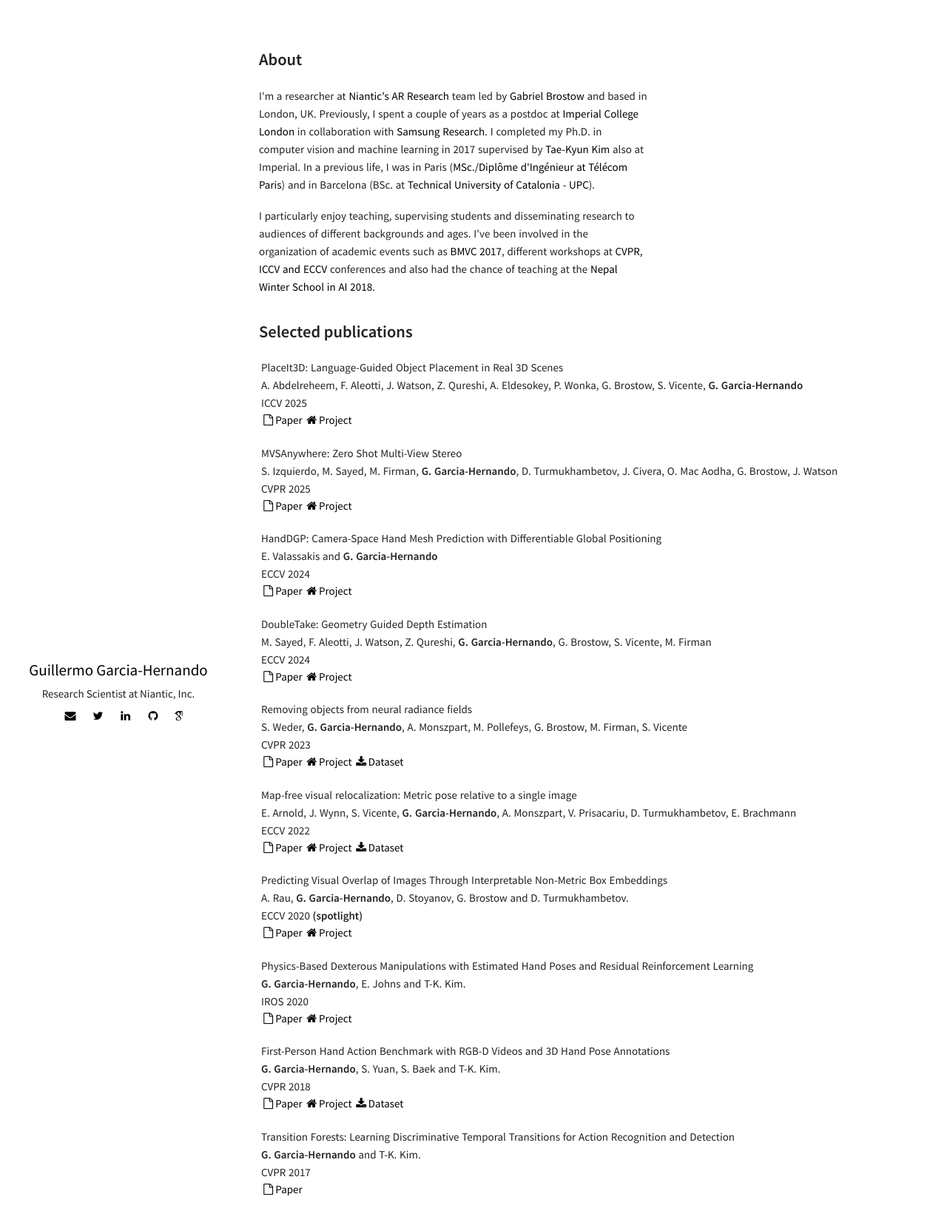
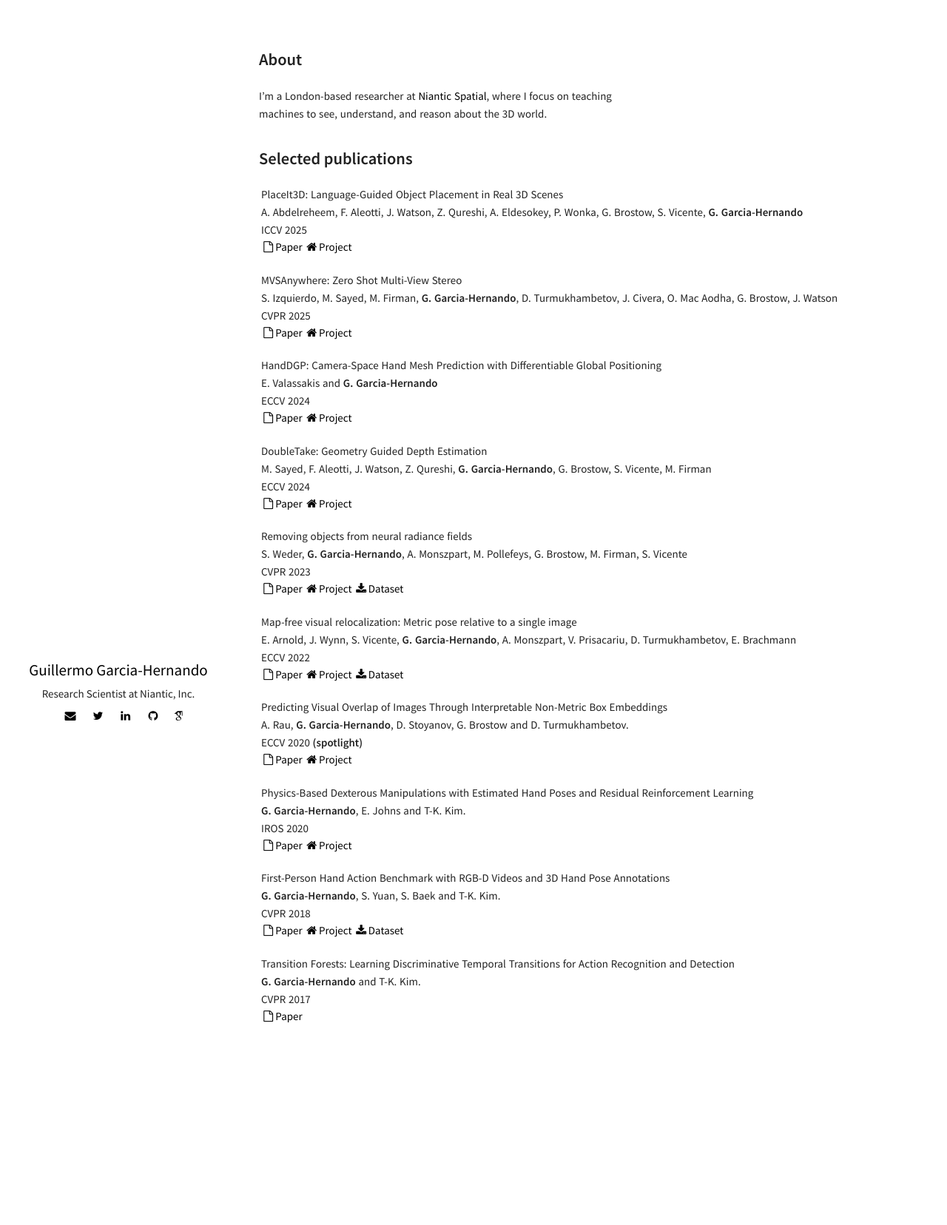
Before and after one commit to guiggh/guiggh.github.io, a Jekyll site: the page built from me.html, in a window 1280 px wide. Shown: the top 1656 px of the page at 74% size. Built offline with Jekyll 4.4.1, drawn with Linux system fonts in a browser that asks for light colours; some web fonts are replaced.

Commit message:
Update about.html

```diff
--- a/_includes/sections/about.html
+++ b/_includes/sections/about.html
@@ -1,5 +1,4 @@
 <h3>About</h3>
 <div>
-<p> I'm a researcher at <a href="https://research.nianticlabs.com/">Niantic's AR Research</a> team led by <a href=http://www0.cs.ucl.ac.uk/staff/G.Brostow/>Gabriel Brostow</a> and based in London, UK. Previously, I spent a couple of years as a postdoc at <a href='https://imperial.ac.uk/'>Imperial College London</a> in collaboration with <a href=https://research.samsung.com/>Samsung Research</a>. I completed my Ph.D. in computer vision and machine learning in 2017 supervised by <a href='https://sites.google.com/view/tkkim/home'>Tae-Kyun Kim</a> also at Imperial. In a previous life, I was in Paris (<a href='https://www.telecom-paris.fr/en/home'>MSc./Diplôme d'Ingénieur at Télécom Paris</a>) and in Barcelona (BSc. at <a href='https://www.upc.edu/en?set_language=en'>Technical University of Catalonia - UPC</a>).</p>
-<p>I particularly enjoy teaching, supervising students and disseminating research to audiences of different backgrounds and ages. I've been involved in the organization of academic events such as <a href="https://bmvc2017.london">BMVC 2017</a>, different workshops at <a href='https://sites.google.com/view/hands2019/'>CVPR, ICCV and ECCV</a> conferences and also had the chance of teaching at the <a href='https://nepalschool.naamii.com.np/'>Nepal Winter School in AI 2018</a>.</p>
+<p> I’m a London-based researcher at <a href="https://research.nianticspatial.com/">Niantic Spatial</a>, where I focus on teaching machines to see, understand, and reason about the 3D world. </p>
 </div>
```
